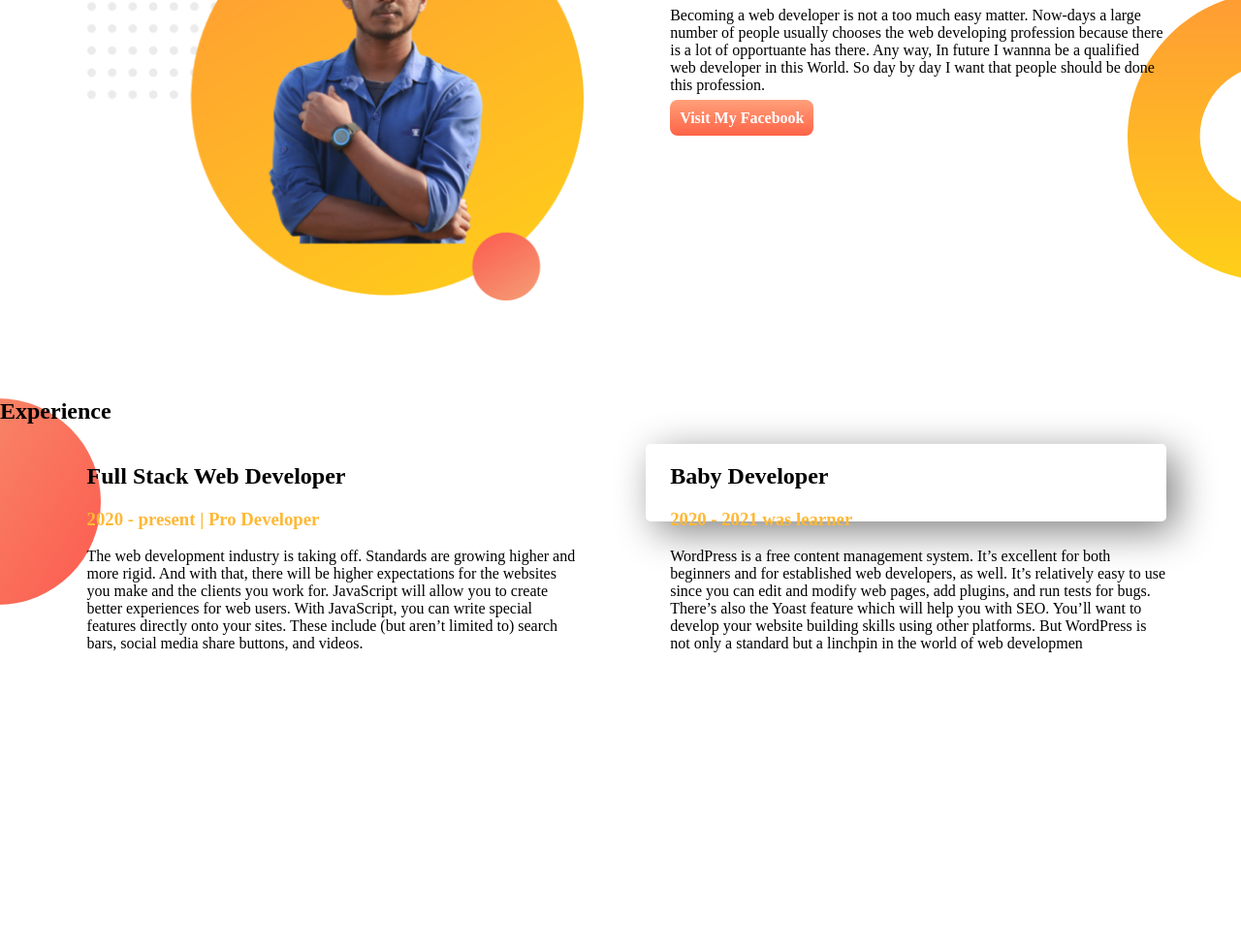
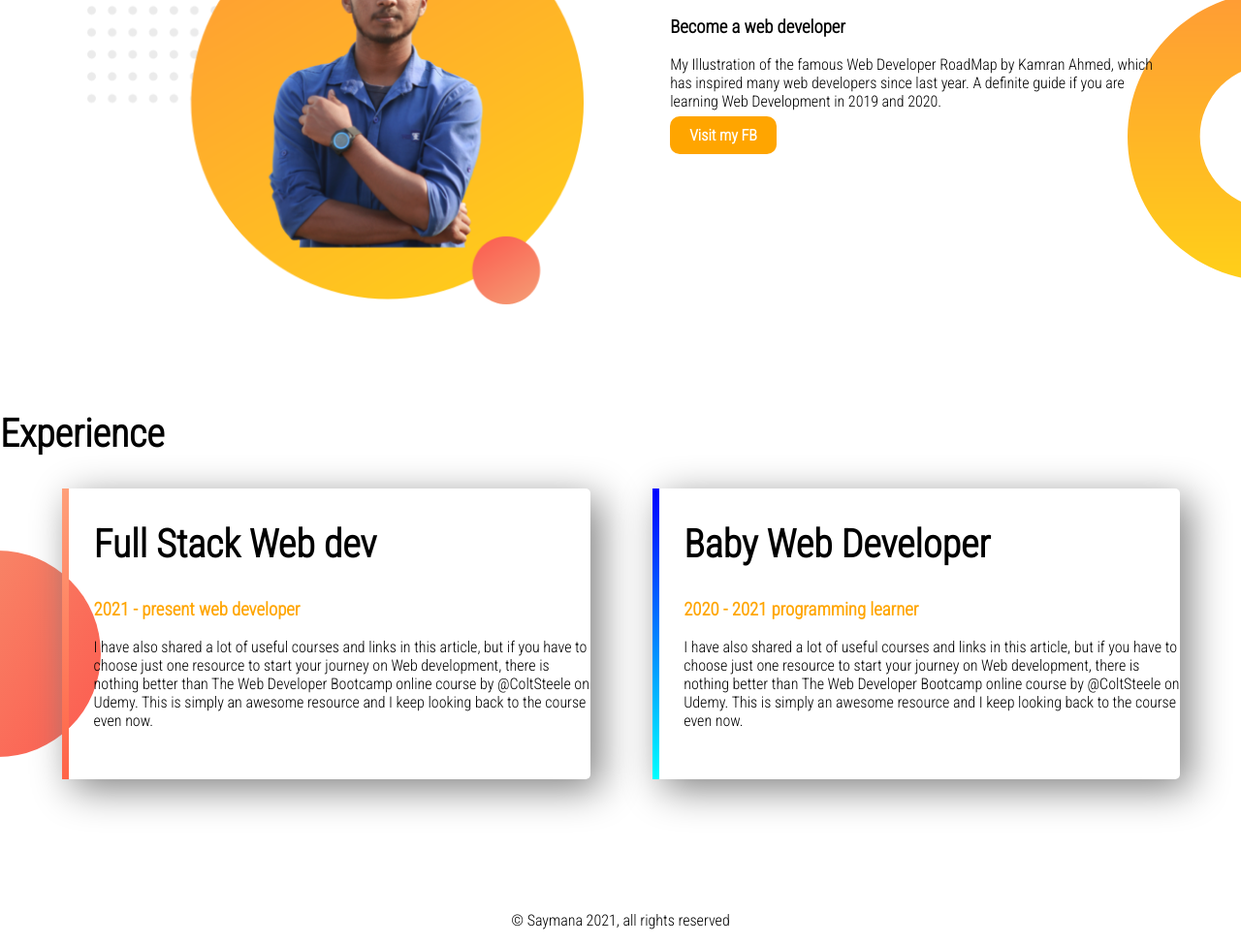
Before and after one commit to saymanbro/web-portfolio, a plain HTML site: page index.html in a window 1280 px wide. Shown: the part 609-1584 px from the top of the page at 97% size. Before the commit the page ends 1520 px from the top, so only its background shows below. Drawn offline with Linux system fonts and the light colour scheme.

Commit message:
first website finished

```diff
--- a/index.html
+++ b/index.html
@@ -5,55 +5,65 @@
     <meta name="viewport" content="width=device-width, initial-scale=1.0">
     <title>sayman web developer</title>
     <link href="https://fonts.googleapis.com/css2?family=Poppins:wght@100&display=swap" rel="stylesheet">
+    <link href="https://fonts.googleapis.com/css2?family=Roboto+Condensed:ital,wght@0,300;1,400&display=swap" rel="stylesheet">
     <link rel="stylesheet" href="style.css">
 </head>
 <body>
   <section class="top-banner">
-   <div class="half-width">
-    <h1>Welcome to</h>
-        <h1> <span class="oreange"> sayman</span> website</h1>
-        <h3>World's class web developer</h3>
 
-        <p>Ladies ane gentalman..... Introduce with the World most qualified web developer Mr. MA sayman working now at google in USA. By the way he is also a Martial Artist Black belt (3th Den)</p>
-        <a Class="link-button" target="_blank" href="https://www.facebook.com/alamin.simon.33">HIRE ME</a>
+   <div class="half-width" >
+    <h1>Welcome To</h1>
+    <h1><span class="orange-heilight">Sayman</span> website</h1>
+    <h3>World-class Web developer</h3>
+    <p>
+       The Aphinya Dechalert is my discovery of last week, I somehow stumble on this article and just become a fan of her writing. She is a superb writer and her knowledge of Angular, React and Web Development is just awesome.
+    </p>
+    <a class="link-button" href="google.com" target="_blank">HIRE ME</a>
    </div>
    <div class="half-width">
-       <img  class="half-width" src="images/profile.png" />
+    <img src="images/profile.png">
    </div>
   </section>
+
   <section class="dream-area">
       <div class="half-width">
           <img src="images/image 11.png">
+
       </div>
       <div class="half-width">
-        <h2>Dig Dream</h2>
-        <h3>Become a best qualified Web developer</h3>
-        <p>Becoming a web developer is not a too much easy matter. Now-days a large number of people usually chooses the web developing profession because there is a lot of opportuante has there. Any way, In future I wannna be a qualified web developer in this World. So day by day I want that people should be done this profession.</p>
-        <a  class=" link-button" href="https://www.facebook.com/alamin.simon.33">Visit My Facebook</a>
+          <h2>Dream Big</h2>
+          <h3>Become a web developer</h3>
+          <p>
+            My Illustration of the famous Web Developer RoadMap by Kamran Ahmed, which has inspired many web developers since last year. A definite guide if you are learning Web Development in 2019 and 2020.
+          </p>
+          <a class="link-button" href="google.com">Visit my FB </a>
+
+      </div>
+  </section>
+  <section class="experience-area">
+      <h2>Experience</h2>
+      <div  id="full-stuck" class="half-width single-experience">
+        <h2>Full Stack Web dev</h2>
+        <h3 class="orange-heilight">2021 - present web developer</h3>
+        <p>
+            I have also shared a lot of useful courses and links in this article, but if you have to choose just one resource to start your journey on Web development, there is nothing better than The Web Developer Bootcamp online course by @ColtSteele on Udemy. This is simply an awesome resource and I keep looking back to the course even now.
+        </p>
+      </div>
+      <div  id="baby-web" class="half-width single-experience">
+        <h2>Baby Web Developer</h2>
+        <h3 class="orange-heilight">2020 - 2021 programming learner</h3>
+        <p>
+            I have also shared a lot of useful courses and links in this article, but if you have to choose just one resource to start your journey on Web development, there is nothing better than The Web Developer Bootcamp online course by @ColtSteele on Udemy. This is simply an awesome resource and I keep looking back to the course even now.
+        </p>
+
       </div>
 
   </section>
-   <section class="experience-area" >
-       <h2>Experience </h2>
-       <div  class="half-width singel-experience">
-        <h2>Full Stack Web Developer</h2>
-        <h3 class="orenge">2020 - present | Pro Developer</h3>
-        <p>The web development industry is taking off. Standards are growing higher and more rigid. And with that, there will be higher expectations for the websites you make and the clients you work for.
 
-            JavaScript will allow you to create better experiences for web users. With JavaScript, you can write special features directly onto your sites. These include (but aren’t limited to) search bars, social media share buttons, and videos.</p>
-       </div>
-       <div class="half-width single-experience">
-           <h2>Baby Developer</h2>
-           <h3 class="orenge">2020 - 2021 was learner</h3>
-           <p>
-            WordPress is a free content management system. It’s excellent for both beginners and for established web developers, as well.
+  <footer>
+    <p style="text-align: center;">© Saymana 2021, all rights reserved
+    </p>
+</footer>
 
-            It’s relatively easy to use since you can edit and modify web pages, add plugins, and run tests for bugs. There’s also the Yoast feature which will help you with SEO.
-
-            You’ll want to develop your website building skills using other platforms. But WordPress is not only a standard but a linchpin in the world of web developmen
-           </p>
-
-       </div>
-   </section>
 </body>
 </html>
--- a/style.css
+++ b/style.css
@@ -1,6 +1,7 @@
 body{
-    font-family: 'Times New Roman', Times, serif;
-    margin: 0px
+    font-family: 'Roboto Condensed', sans-serif;
+    margin: 0px;
+    font-weight: 17px;
 }
 
 
@@ -8,8 +9,11 @@ h1{
 
     font-size: 50px;
 }
-.orenge{
-    color: #ffb835;
+h2{
+    font-size: 40px;
+}
+.orange-heilight{
+    color: orange;
 }
 .half-width{
     width: 40%;
@@ -29,11 +33,12 @@ section{
 }
 .link-button{
     text-decoration: none;
-    background-image: linear-gradient(lightsalmon, tomato);
-    padding: 10px;
-    border-radius: 8px;
+    background-color: orange;
+    padding:10px 20px;
+    border-radius: 10px;
     color: white;
     font-weight: 700;
+    background-image: linear-gradient(45dglightsalmon, orange );
 }
 .dream-area{
     background-image: url("images/dream-bg.png");
@@ -43,15 +48,21 @@ section{
 .single-experience{
     box-shadow: 10px 10px 40px gray;
     border-radius: 5px;
-    height: 80px;
+    height: 60%;
 }
 .experience-area{
-    background-image: url('images/exp-bg.png');
+    background-image: url("images/exp-bg.png");
+    background-position: left;
     background-repeat: no-repeat;
-    background-position-x: left;
 }
+
 #full-stuck{
     border-left: 7px solid;
-    border-image: linear-gradient (lightsalmon, tomato);
-    border-image-slice:1 ;
+    border-image: linear-gradient(180deg, lightsalmon, tomato);
+    border-image-slice: 1;
 }
+#baby-web{
+    border-left: 7px solid;
+    border-image:linear-gradient(180deg, blue ,cyan);
+    border-image-slice: 1;
+}
```
Lines whose indentation alone changed are shown as unchanged.
